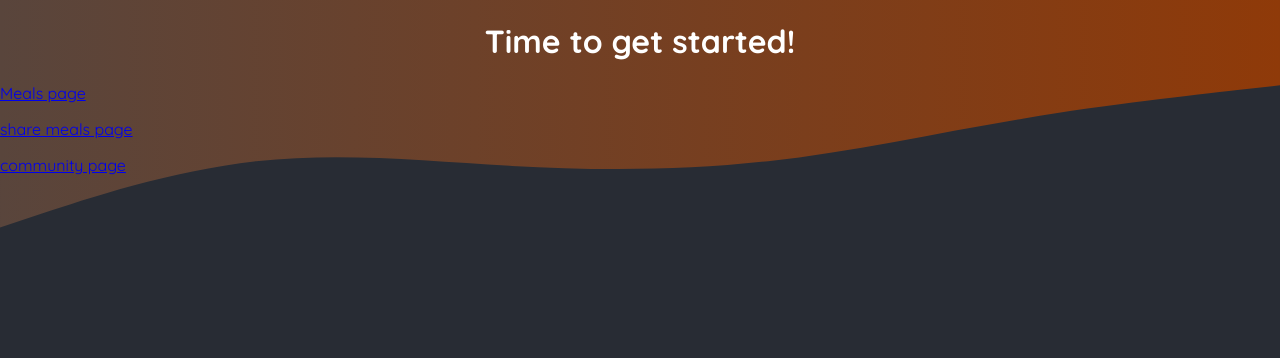
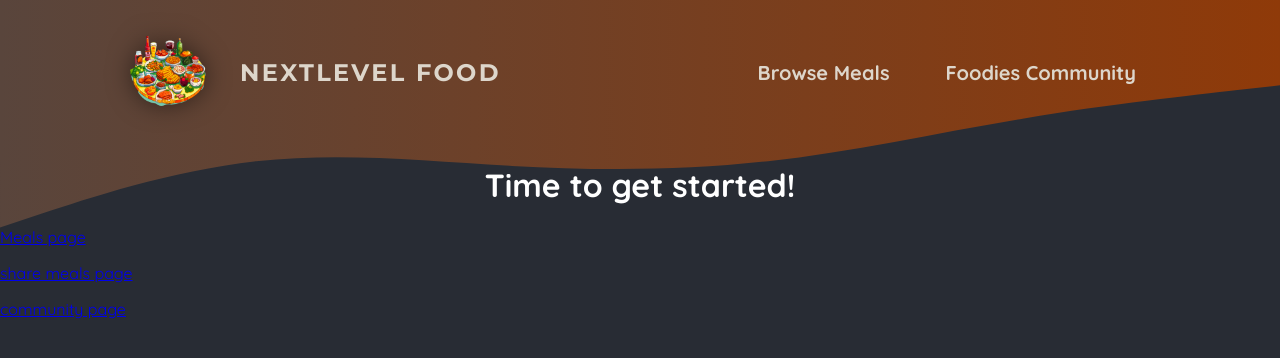
Before and after one commit to huanhunmao/Next-Project, a Next.js app in the folder first-app/: page / in a window 1280 px wide. Shown: the top 358 px of the page. Built offline with nearby package versions, Linux system fonts and the light colour scheme.

Commit message:
feat: add css module

```diff
--- a/first-app/src/app/page.js
+++ b/first-app/src/app/page.js
@@ -1,8 +1,10 @@
 import Link  from 'next/link'
+import MainHeader from '../components/main-header/main-header'
 
 export default function Home() {
   return (
     <main>
+     <MainHeader/>
       <h1 style={{ color: 'white', textAlign: 'center' }}>
         Time to get started!
       </h1>
--- a/first-app/src/components/header.js
+++ /dev/null
@@ -1,3 +0,0 @@
-export default function Header(){
-    return <h1>Welcome to nextjs</h1>
-}
--- /dev/null
+++ b/first-app/src/components/main-header/main-header.js
@@ -0,0 +1,31 @@
+import Link from 'next/link'
+
+import logoImg from '@/assets/logo.png'
+import classes from './main-header.module.css'
+
+export default function MainHeader(){
+    return (
+        <header className={classes.header}>
+            <Link href='/'
+            className={classes.logo}>
+            <img  src={logoImg.src}/>
+            NextLevel Food
+            </Link>
+
+            <nav className={classes.nav}>
+                <ul>
+                    <li>
+                        <Link href='/meals'>
+                            Browse Meals
+                        </Link>
+                    </li>
+                    <li>
+                        <Link href='/community'>
+                            Foodies Community
+                        </Link>
+                    </li>
+                </ul>
+            </nav>
+        </header>
+    )
+}
--- /dev/null
+++ b/first-app/src/components/main-header/main-header.module.css
@@ -0,0 +1,67 @@
+.header {
+    display: flex;
+    justify-content: space-between;
+    align-items: center;
+    padding: 2rem 1rem;
+  }
+
+  @media (min-width: 768px) {
+    .header {
+      padding: 2rem 10%;
+    }
+  }
+
+  .nav ul {
+    list-style: none;
+    margin: 0;
+    padding: 0;
+    display: flex;
+    gap: 1.5rem;
+    /* font-family: 'Montserrat', sans-serif; */
+    font-size: 1.25rem;
+  }
+
+  .nav a {
+    text-decoration: none;
+    color: #ddd6cb;
+    font-weight: bold;
+    padding: 0.5rem 1rem;
+    border-radius: 0.5rem;
+  }
+
+  .nav a:hover,
+  .nav a:active {
+    background: linear-gradient(90deg, #ff8a05, #f9b331);
+    background-clip: text;
+    -webkit-background-clip: text;
+    -webkit-text-fill-color: transparent;
+    text-shadow: 0 0 18px rgba(248, 190, 42, 0.8);
+  }
+
+  .active {
+    background: linear-gradient(90deg, #ff8a05, #f9b331);
+    background-clip: text;
+    -webkit-background-clip: text;
+    -webkit-text-fill-color: transparent;
+  }
+
+  .logo {
+    display: flex;
+    align-items: center;
+    justify-content: center;
+    gap: 2rem;
+    text-decoration: none;
+    color: #ddd6cb;
+    font-weight: bold;
+    font-family: 'Montserrat', sans-serif;
+    letter-spacing: 0.15rem;
+    text-transform: uppercase;
+    font-size: 1.5rem;
+  }
+
+  .logo img {
+    width: 5rem;
+    height: 5rem;
+    object-fit: contain;
+    filter: drop-shadow(0 0 0.75rem rgba(0, 0, 0, 0.5));
+  }
```
